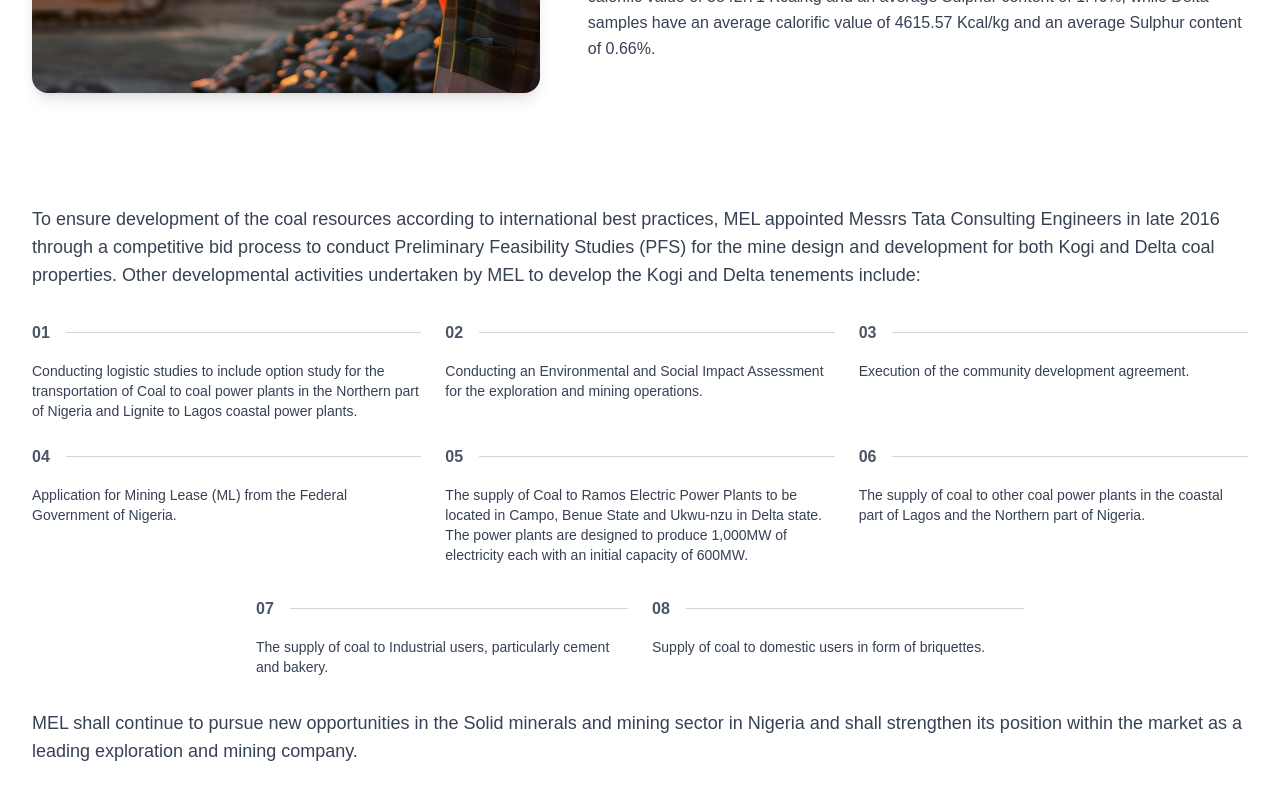
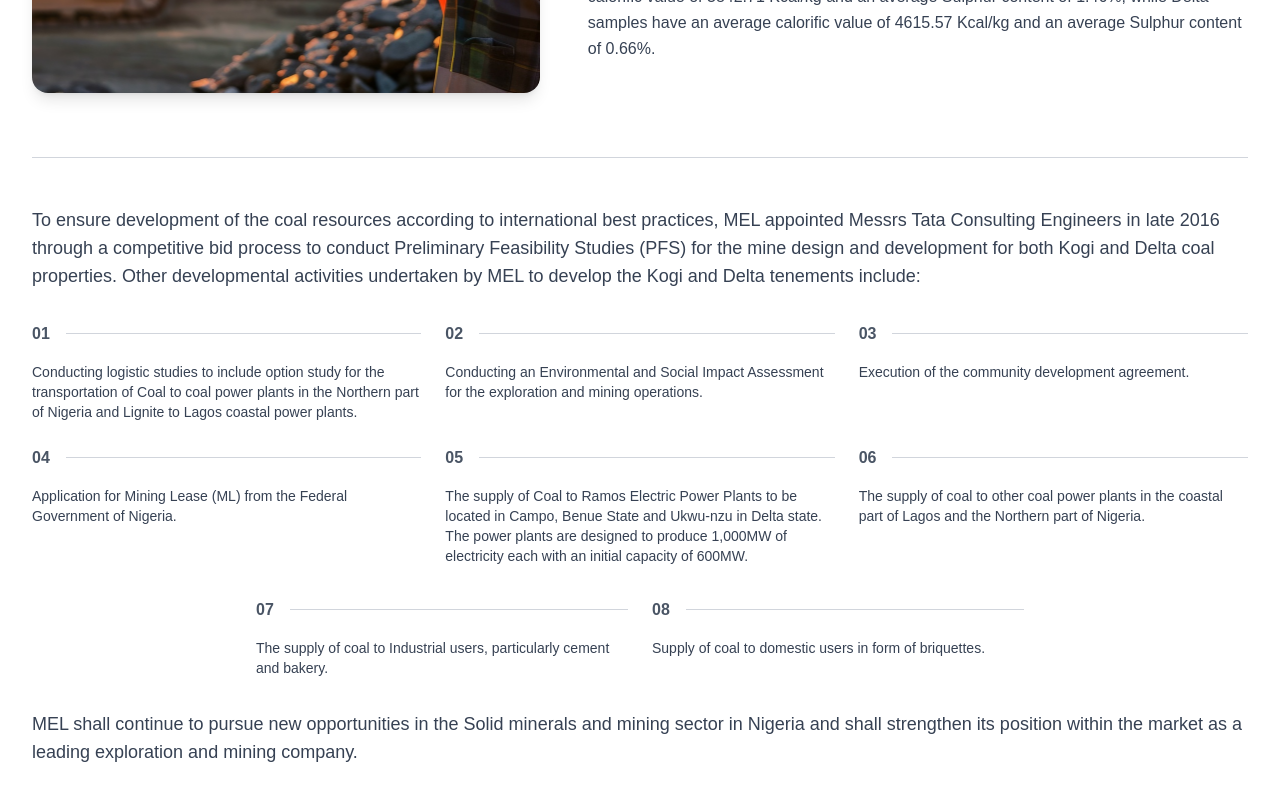
Before and after one commit to kimmierwang/morsa-energy, a Next.js app: page /mining in a window 1280 px wide. Shown: the part 1636-2436 px from the top of the page. Built offline with nearby package versions, Linux system fonts and the light colour scheme.

Commit message:
Insert gray divider between tenement and activities sections
cgen-3e955d33f29b42689d2d1c61aba82815

```diff
--- a/app/mining/page.tsx
+++ b/app/mining/page.tsx
@@ -103,6 +103,10 @@ export default function MiningPage() {
         </div>
       </section>
 
+      <div className="max-w-7xl mx-auto px-6 lg:px-8 section-divider">
+        <div className="border-t border-gray-300 w-full" />
+      </div>
+
       {/* Tenement Development Activities (as screenshot) */}
       <section className="tenement-activities-section py-12 bg-white">
         <div className="max-w-7xl mx-auto px-6 lg:px-8">
```
